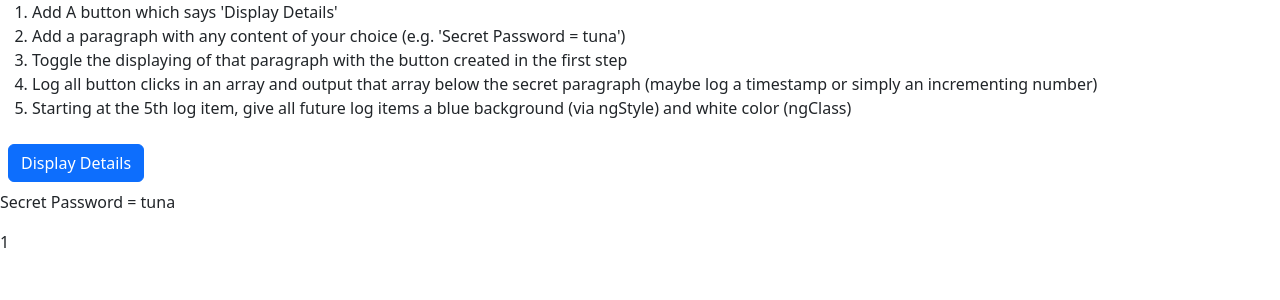
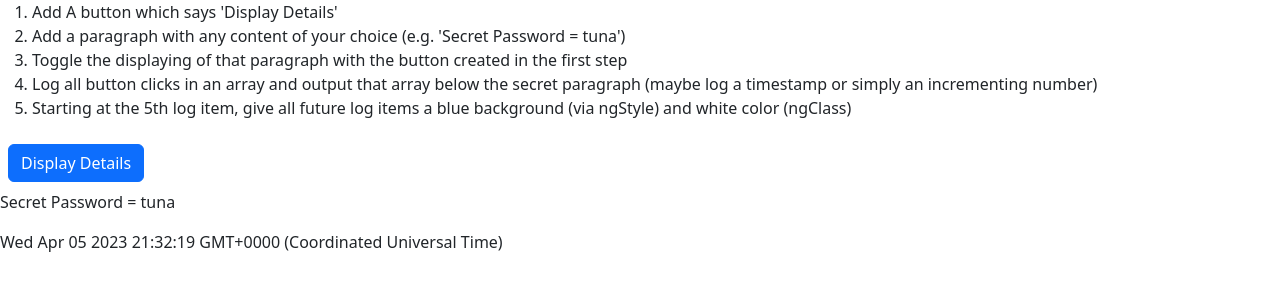
Before and after one commit to agencik007/angular-course, an Angular app: page / in a window 1280 px wide. Both pictures are taken after a click on the button "Display Details". Shown: the top 300 px of the page. Built offline with nearby package versions, Linux system fonts and the light colour scheme.

Commit message:
added timestamp

```diff
--- a/src/app/exercise/exercise.component.html
+++ b/src/app/exercise/exercise.component.html
@@ -10,9 +10,9 @@
 </button>
 <p *ngIf="show">Secret Password = tuna</p>
 <div
-  *ngFor="let item of buttonClickedCounter"
-  [ngStyle]="{ backgroundColor: item >= 5 ? 'blue' : 'transparent' }"
-  [ngClass]="{'white-text': item >= 5 }"
+  *ngFor="let item of buttonClickedCounter; let i = index"
+  [ngStyle]="{ backgroundColor: i >= 4 ? 'blue' : 'transparent' }"
+  [ngClass]="{'white-text': i >= 4 }"
 >
   {{ item }}
 </div>
--- a/src/app/exercise/exercise.component.ts
+++ b/src/app/exercise/exercise.component.ts
@@ -11,6 +11,6 @@ export class ExerciseComponent {
 
   onButtonClick(){
     this.show = !this.show;
-    this.buttonClickedCounter.push(this.buttonClickedCounter.length + 1);
+    this.buttonClickedCounter.push(new Date());
   }
 }
```
